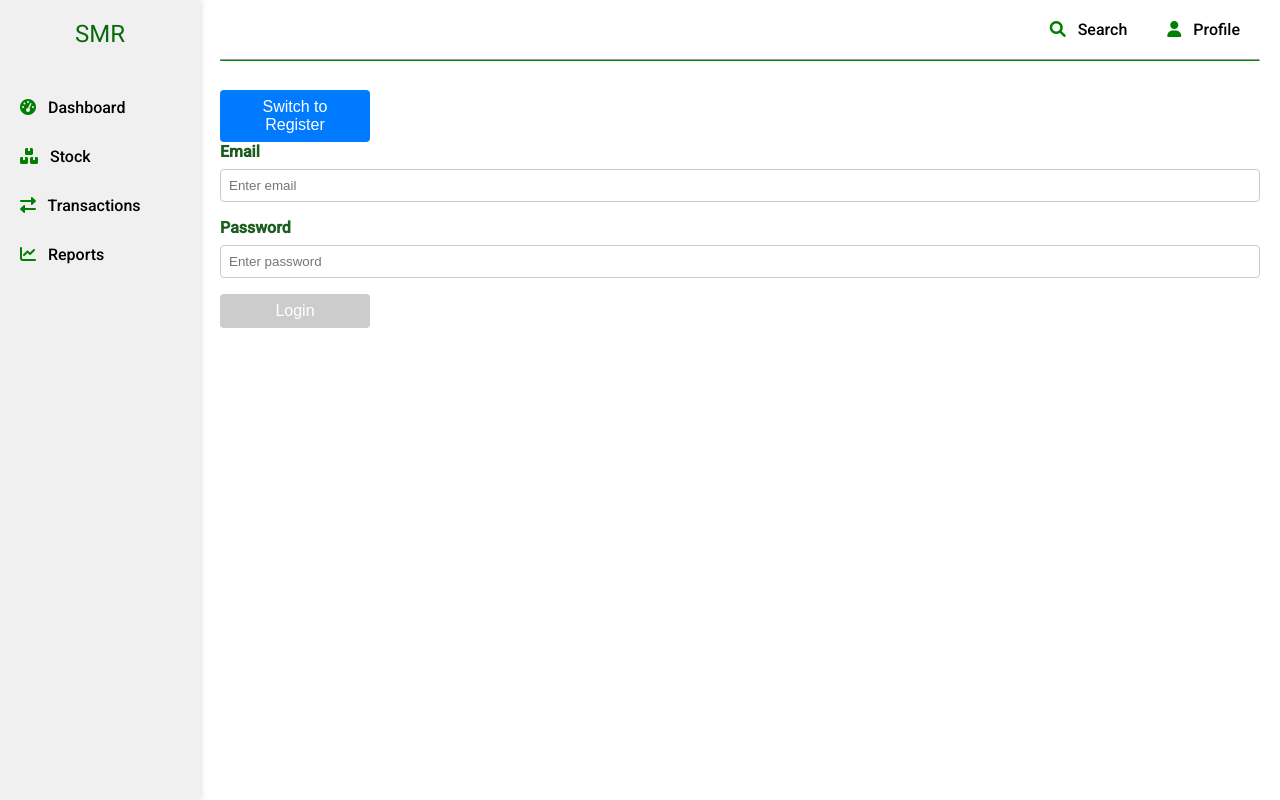
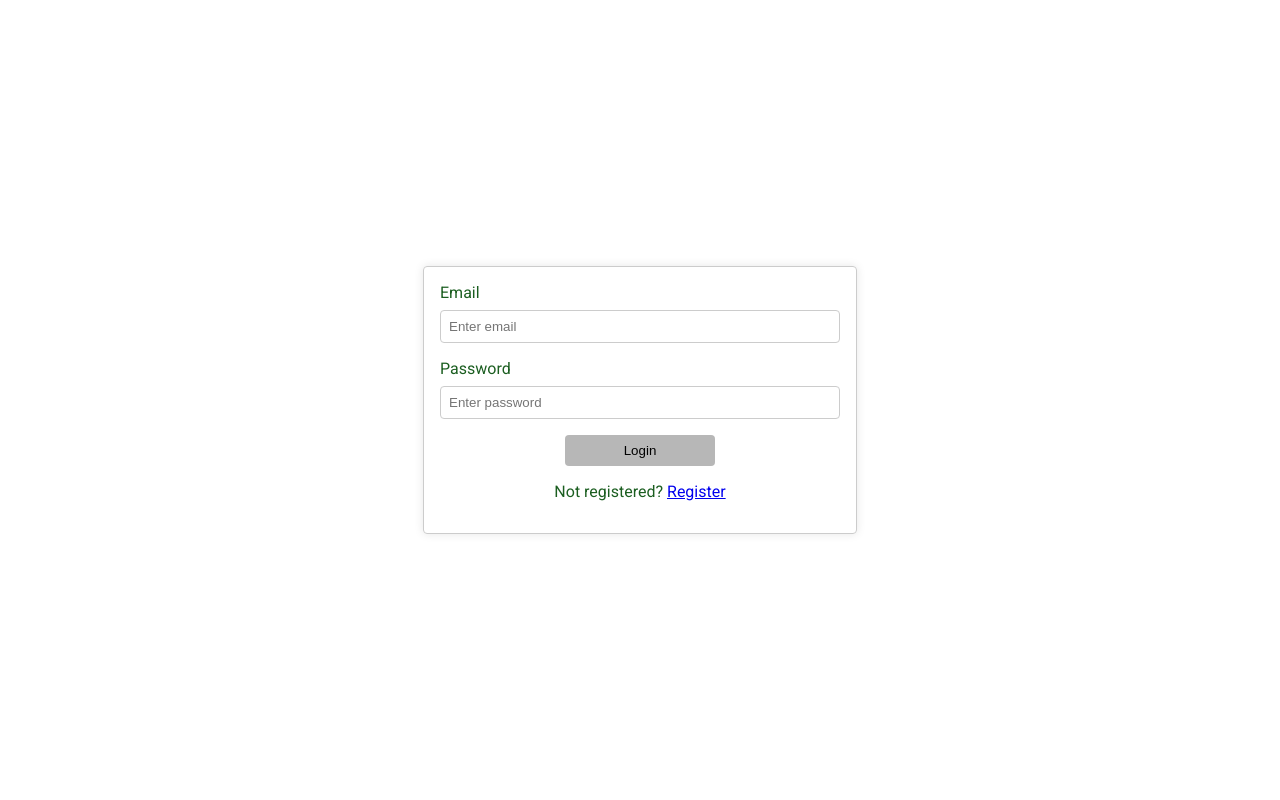
Before and after one commit to KothaNikhil/rice-factory-management, an Angular app in the folder front-end/: page /firm-auth in a window 1280 px wide. Built offline with nearby package versions, Linux system fonts and the light colour scheme.

Commit message:
Implement firm authentication form with routing and styling; enhance app component for authentication state management

```diff
--- a/front-end/src/app/app.component.html
+++ b/front-end/src/app/app.component.html
@@ -1,4 +1,4 @@
-<div class="mat-app-background">
+<div class="mat-app-background" *ngIf="isAuthenticated; else authForm">
     <app-vertical-toolbar></app-vertical-toolbar>
     <div class="body">
         <app-top-menu></app-top-menu>
@@ -6,3 +6,6 @@
         <router-outlet class="content"></router-outlet>
     </div>
 </div>
+<ng-template #authForm>
+    <app-firm-auth-form class="mat-app-background firm-auth-form"></app-firm-auth-form>
+</ng-template>
--- a/front-end/src/app/app.component.scss
+++ b/front-end/src/app/app.component.scss
@@ -4,6 +4,14 @@
     display: flex;
     background-color: white;
     color: #1b5e20;
+}
+
+.firm-auth-form{
+    display: flex;
+    flex-direction: column;
+    height: 100vh;
+    align-items: center;
+    justify-content: center;
 }
 
 .body {
--- a/front-end/src/app/app.component.ts
+++ b/front-end/src/app/app.component.ts
@@ -1,11 +1,17 @@
 import { Component } from '@angular/core';
+import { AuthService } from './services/auth.service';
 
 @Component({
-    selector: 'app-root',
-    templateUrl: './app.component.html',
-    styleUrls: ['./app.component.scss'],
-    standalone: false
+  selector: 'app-root',
+  templateUrl: './app.component.html',
+  styleUrls: ['./app.component.scss'],
+  standalone: false
 })
 export class AppComponent {
   title = 'rice-factory-management';
+  isAuthenticated = false;
+
+  constructor(private authService: AuthService) {
+    this.isAuthenticated = this.authService.isAuthenticated();
+  }
 }
--- a/front-end/src/app/app.module.ts
+++ b/front-end/src/app/app.module.ts
@@ -15,11 +15,14 @@ import { MatIconModule } from '@angular/material/icon';
 import { VerticalToolbarComponent } from './components/vertical-toolbar/vertical-toolbar.component';
 import { TopMenuComponent } from './components/top-menu/top-menu.component';
 import { provideAnimationsAsync } from '@angular/platform-browser/animations/async';
+import { FirmAuthFormComponent } from './modules/firm-auth/firm-auth-form/firm-auth-form.component';
+import { FormsModule } from '@angular/forms';
 
 
 @NgModule({
   declarations: [
     AppComponent,
+    FirmAuthFormComponent,
     VerticalToolbarComponent,
     TopMenuComponent
   ],
@@ -33,6 +36,7 @@ import { provideAnimationsAsync } from '@angular/platform-browser/animations/asy
     MatToolbarModule,
     MatMenuModule,
     MatIconModule,
+    FormsModule,
     HttpClientModule // Import HttpClientModule here
   ],
   providers: [
--- a/front-end/src/app/modules/firm-auth/firm-auth-form/firm-auth-form.component.html
+++ b/front-end/src/app/modules/firm-auth/firm-auth-form/firm-auth-form.component.html
@@ -1,7 +1,3 @@
-<div>
-  <button (click)="toggleMode()">{{ isLoginMode ? 'Switch to Register' : 'Switch to Login' }}</button>
-</div>
-
   <form (ngSubmit)="onSubmit()" #firmAuthForm="ngForm">
     <!-- Firm Name (only for registration) -->
     <div class="form-group" *ngIf="!isLoginMode">
@@ -34,5 +30,9 @@
     </div>
 
     <!-- Submit Button -->
+    <div class="submit-section">
       <button type="submit" [disabled]="!firmAuthForm.valid">{{ isLoginMode ? 'Login' : 'Register' }}</button>
+      <p *ngIf="isLoginMode">Not registered? <a href="javascript:void(0)" (click)="toggleMode()">Register</a></p>
+      <p *ngIf="!isLoginMode">Already registered? <a href="javascript:void(0)" (click)="toggleMode()">Login</a></p>
+    </div>
   </form>
--- a/front-end/src/app/modules/firm-auth/firm-auth-form/firm-auth-form.component.scss
+++ b/front-end/src/app/modules/firm-auth/firm-auth-form/firm-auth-form.component.scss
@@ -1,11 +1,26 @@
+form {
+  width: 100%;
+  max-width: 400px;
+  padding: 1rem;
+  border: 1px solid #ccc;
+  border-radius: 4px;
+  box-shadow: 0 0 10px rgba(0, 0, 0, 0.1);
+}
+
 .form-group {
   margin-bottom: 1rem;
+  width: 100%;
+}
+
+.submit-section{
+  display: flex;
+  flex-direction: column;
+  align-items: center;
 }
 
 label {
   display: block;
   margin-bottom: 0.5rem;
-  font-weight: bold;
 }
 
 input {
@@ -17,20 +32,5 @@ input {
 }
 
 button {
-  background-color: #007bff;
-  color: white;
-  padding: 0.5rem 1rem;
-  border: none;
-  border-radius: 4px;
-  cursor: pointer;
-  font-size: 1rem;
+  align-self: center;
 }
-
-button:disabled {
-  background-color: #ccc;
-  cursor: not-allowed;
-}
-
-button:not(:disabled):hover {
-  background-color: #0056b3;
-}
--- a/front-end/src/app/modules/firm-auth/firm-auth.module.ts
+++ b/front-end/src/app/modules/firm-auth/firm-auth.module.ts
@@ -2,12 +2,9 @@ import { NgModule } from '@angular/core';
 import { CommonModule } from '@angular/common';
 import { FirmAuthRoutingModule } from './firm-auth-routing.module';
 import { FormsModule } from '@angular/forms';
-import { FirmAuthFormComponent } from './firm-auth-form/firm-auth-form.component';
-
 
 @NgModule({
   declarations: [
-    FirmAuthFormComponent
   ],
   imports: [
     CommonModule,
--- a/front-end/src/app/services/auth.service.ts
+++ b/front-end/src/app/services/auth.service.ts
@@ -8,9 +8,7 @@ export class AuthService {
   constructor() { }
 
   isAuthenticated(): boolean {
-    // Implement your authentication check logic here
-    // For example, check if a valid token exists in local storage
-    const token = localStorage.getItem('token');
-    return !!token;
+    // Implement your authentication logic here
+    return !!localStorage.getItem('authToken');
   }
 }
```
Lines whose indentation alone changed are shown as unchanged.
